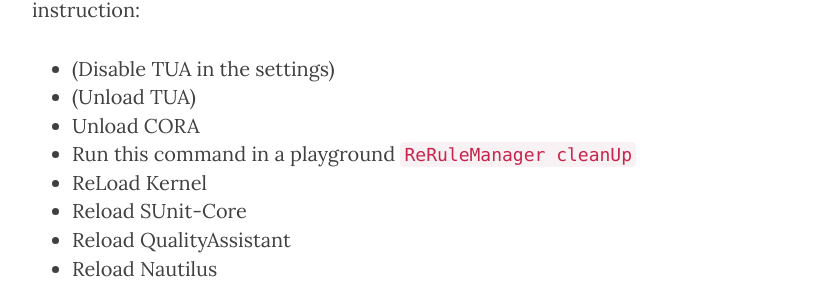
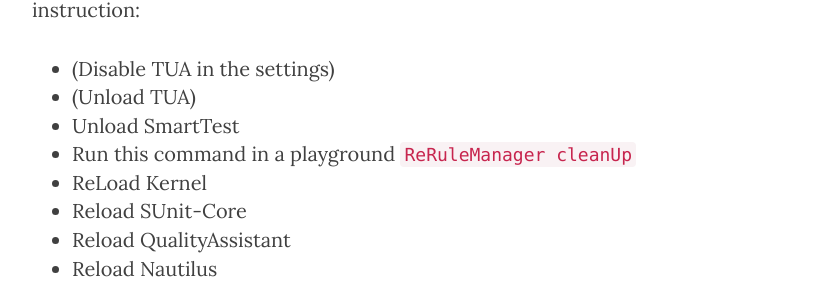
Before and after one commit to badetitou/badetitou.github.io, a Jekyll site: the page built from _posts/2017-08-21-SmartTest.md, in a window 1280 px wide and 900 px high, scrolled down 9757 px. Shown: the part 147-452 px from the top of the window, without its empty margins (233-1046 px from the left). Built offline with Jekyll 4.4.1, drawn with Linux system fonts in a browser that asks for light colours; nearby versions of some CDN libraries.

Commit message:
~ Remove CORA

```diff
--- a/_posts/2017-08-21-SmartTest.md
+++ b/_posts/2017-08-21-SmartTest.md
@@ -246,7 +246,7 @@
 
 - (Disable TUA in the settings)
 - (Unload TUA)
-- Unload CORA
+- Unload SmartTest
 - Run this command in a playground `ReRuleManager cleanUp`
 - ReLoad Kernel
 - Reload SUnit-Core
@@ -255,7 +255,7 @@
 
 ## Links
 
-The projects is present on [github](https://github.com/badetitou/CORA).
+The projects is present on [github](https://github.com/badetitou/SmartTest).
 So you can report issues (or features you want to see implemented).
 And you can do pull request too.
 
```
